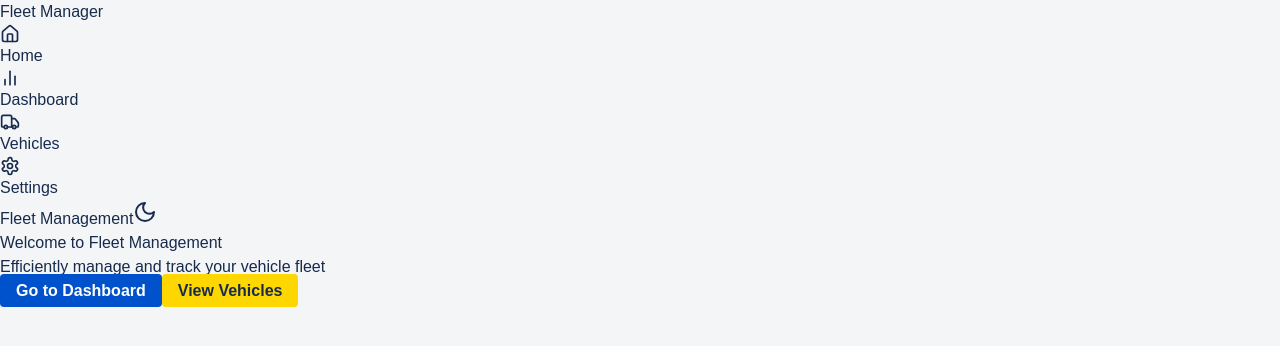
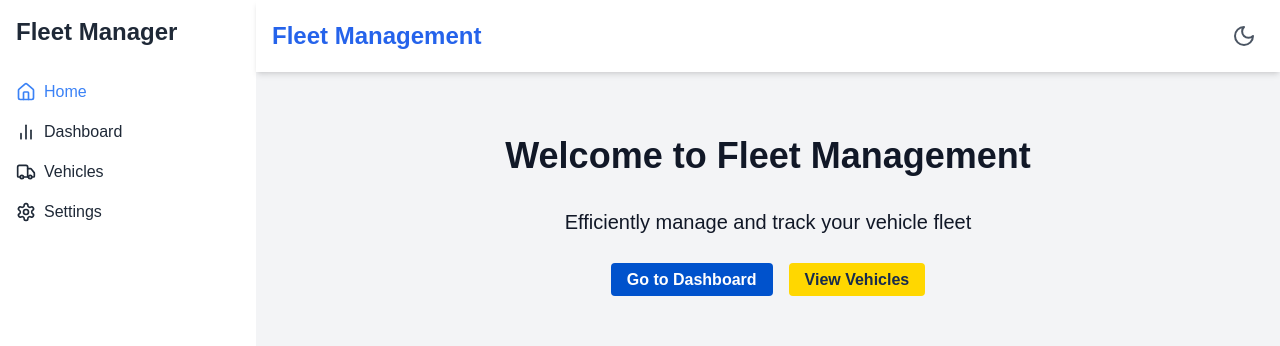
Before and after one commit to cnaples79/fleet-management-app, a Next.js app: page / in a window 1280 px wide. Shown: the top 346 px of the page. Built offline with nearby package versions, Linux system fonts and the light colour scheme.

Commit message:
Create tailwind.config.js

```diff
--- /dev/null
+++ b/tailwind.config.js
@@ -0,0 +1,11 @@
+module.exports = {
+  content: [
+    "./pages/**/*.{js,ts,jsx,tsx}",
+    "./components/**/*.{js,ts,jsx,tsx}",
+  ],
+  darkMode: 'class', // This enables dark mode
+  theme: {
+    extend: {},
+  },
+  plugins: [],
+}
```
